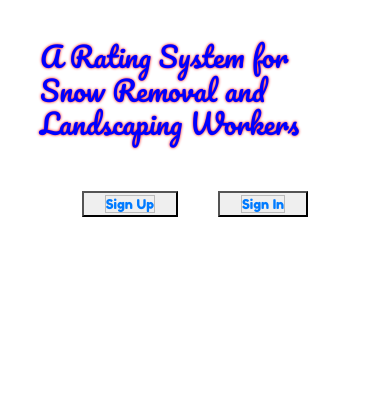
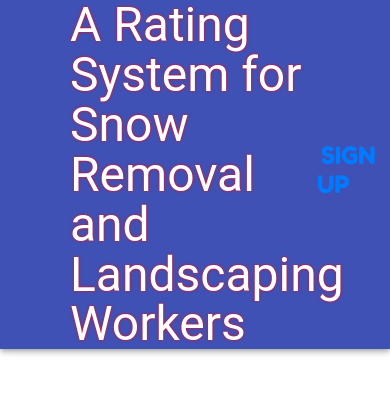
Before and after one commit to rogerdunnhawaii/360-review-client, a React app: page /#/ in a window 390 px wide. Shown: the top 394 px of the page. Built offline with nearby package versions, Linux system fonts and the light colour scheme.

Commit message:
made it look nice

```diff
--- a/package.json
+++ b/package.json
@@ -4,6 +4,7 @@
   "version": "0.1.0",
   "private": true,
   "dependencies": {
+    "@material-ui/core": "^3.9.2",
     "autoprefixer": "7.1.6",
     "axios": "^0.18.0",
     "bootstrap": "^4.3.1",
--- a/src/App.scss
+++ b/src/App.scss
@@ -2,6 +2,15 @@ $success: #c7f282;
 $warning: #f1e681;
 $error: #f08181;
 $charcoal: #ccc;
+
+.container {
+  background-image: url('./css/snowlawn.jpg');
+  background-size: contain;
+}
+
+.mx-4, article, #addMarginTop {
+  opacity: 0.9;
+}
 
 .flash-success,
 .flash-warning,
--- a/src/auth/components/ChangePassword.js
+++ b/src/auth/components/ChangePassword.js
@@ -40,7 +40,7 @@ class ChangePassword extends Component {
       <form className='auth-form' onSubmit={this.onChangePassword}>
         <h3>Change Password</h3>
 
-        <label htmlFor="oldpw">Old Password</label>
+        <label htmlFor="oldpw"><h3>Old Password</h3></label>
         <input
           required
           name="oldPassword"
@@ -49,7 +49,7 @@ class ChangePassword extends Component {
           placeholder="Old Password"
           onChange={this.handleChange}
         />
-        <label htmlFor="newPassword">New Password</label>
+        <label htmlFor="newPassword"><h3>New Password</h3></label>
         <input
           required
           name="newPassword"
--- a/src/auth/components/SignIn.js
+++ b/src/auth/components/SignIn.js
@@ -26,7 +26,7 @@ class SignIn extends Component {
     signIn(this.state)
       .then(res => setUser(res.data.user))
       .then(() => alert(messages.signInSuccess, 'success'))
-      .then(() => history.push('/'))
+      .then(() => history.push('/reviews'))
       .catch(error => {
         console.error(error)
         this.setState({ email: '', password: '' })
@@ -39,8 +39,8 @@ class SignIn extends Component {
 
     return (
       <form className='auth-form' onSubmit={this.onSignIn}>
-        <h3>Sign In</h3>
-        <label htmlFor="email">Email</label>
+        <h2>Sign In</h2>
+        <label htmlFor="email"><h3>Email</h3></label>
         <input
           required
           type="email"
@@ -49,7 +49,7 @@ class SignIn extends Component {
           placeholder="Email"
           onChange={this.handleChange}
         />
-        <label htmlFor="password">Password</label>
+        <label htmlFor="password"><h3>Password</h3></label>
         <input
           required
           name="password"
--- a/src/auth/components/SignUp.js
+++ b/src/auth/components/SignUp.js
@@ -41,9 +41,9 @@ class SignUp extends Component {
 
     return (
       <form className='auth-form' onSubmit={this.onSignUp}>
-        <h3>Sign Up</h3>
+        <h2>Sign Up</h2>
 
-        <label htmlFor="email">Email</label>
+        <label htmlFor="email"><h3>Email</h3></label>
         <input
           required
           name="email"
@@ -52,7 +52,7 @@ class SignUp extends Component {
           placeholder="Email"
           onChange={this.handleChange}
         />
-        <label htmlFor="password">Password</label>
+        <label htmlFor="password"><h3>Password</h3></label>
         <input
           required
           name="password"
@@ -61,7 +61,7 @@ class SignUp extends Component {
           placeholder="Password"
           onChange={this.handleChange}
         />
-        <label htmlFor="passwordConfirmation">Confirm Password</label>
+        <label htmlFor="passwordConfirmation"><h3>Confirm Password</h3></label>
         <input
           required
           name="passwordConfirmation"
--- a/src/css/index.scss
+++ b/src/css/index.scss
@@ -2,6 +2,14 @@ body {
   font-family: sans-serif;
   margin: 0;
   padding: 0;
+}
+
+h3 {
+  color: white;
+}
+
+Link {
+  color: white;
 }
 
 .alert {
--- a/src/header/Header.js
+++ b/src/header/Header.js
@@ -1,20 +1,33 @@
 import React from 'react'
 import { Link } from 'react-router-dom'
+import './Header.scss'
+import PropTypes from 'prop-types'
+import { withStyles } from '@material-ui/core/styles'
+import AppBar from '@material-ui/core/AppBar'
+import Toolbar from '@material-ui/core/Toolbar'
+import Typography from '@material-ui/core/Typography'
+import Button from '@material-ui/core/Button'
+import IconButton from '@material-ui/core/IconButton'
 
-import './Header.scss'
-//
-// const alwaysOptions = (
-//   <React.Fragment>
-//     <button><Link to="/">Home</Link></button>
-//   </React.Fragment>
-// )
+const styles = {
+  root: {
+    flexGrow: 1
+  },
+  grow: {
+    flexGrow: 1
+  },
+  menuButton: {
+    marginLeft: -12,
+    marginRight: 20
+  }
+}
 
 const authenticatedOptions = (
   <React.Fragment>
     <div id="authenticatedOptions">
-      <button><Link to="/reviews">Reviews</Link></button>
-      <button><Link to="/change-password">Change Password</Link></button>
-      <button><Link to="/sign-out">Sign Out</Link></button>
+      <h5><Link to="/reviews">Reviews</Link></h5>
+      <h5><Link to="/change-password">Change Password</Link></h5>
+      <h5><Link to="/sign-out">Sign Out</Link></h5>
     </div>
   </React.Fragment>
 )
@@ -22,25 +35,36 @@ const authenticatedOptions = (
 const unauthenticatedOptions = (
   <React.Fragment>
     <div className="d-flex justify-content-center" id="unauthenticatedOptions">
-      <button className="flex-item"><Link to="/sign-up">Sign Up</Link></button>
-      <button className="flex-item"><Link to="/sign-in">Sign In</Link></button>
+      <h5><Link to="/sign-up">Sign Up</Link></h5>
+      <h5><Link to="/sign-in">Sign In</Link></h5>
     </div>
   </React.Fragment>
 )
 
-const Header = ({ user }) => (
-  <header className="main-header">
-    <h3>A Rating System for Snow Removal and Landscaping Workers</h3>
-    <nav>
-      <div>
-        { user && <span>Welcome, {user.email}</span>}
-      </div>
-      <div>
-        { user ? authenticatedOptions : unauthenticatedOptions }
-        { /* alwaysOptions } */}
-      </div>
-    </nav>
-  </header>
-)
+const Header = ({ user }) => {
+  return (
+    <div className="main-header">
+      <AppBar>
+        <Toolbar>
+          <IconButton color="inherit" aria-label="Menu">
+            <div>
+              { user && <span>Welcome,<br /> {user.email}</span>}
+            </div>
+          </IconButton>
+          <Typography variant="h3" color="inherit">
+          A Rating System for Snow Removal and Landscaping Workers
+          </Typography>
+          <Button color="inherit">
+            { user ? authenticatedOptions : unauthenticatedOptions }
+          </Button>
+        </Toolbar>
+      </AppBar>
+    </div>
+  )
+}
 
-export default Header
+Header.propTypes = {
+  classes: PropTypes.object.isRequired
+}
+
+export default withStyles(styles)(Header)
--- a/src/header/Header.scss
+++ b/src/header/Header.scss
@@ -1,47 +1,53 @@
-$charcoal: #bbb;
-
-h3 {
+#unauthenticatedOptions {
+  color: white;
+}
+// .main-header {
+//   position: fixed sticky;
+// }
+// // $charcoal: #bbb;
+// //
+h2, h3 {
   color: blue;
   font-family: 'Pacifico', cursive;
   text-shadow: 0 0 3px #FF0000;
   margin: 30px;
 }
-
+// //
 button {
   font-family: 'Fredoka One', cursive;
   text: red;
   margin: 20px;
 
 }
-
+// //
 #unauthenticatedOptions {
   display: flex;
   flex-grow: 1;
   align-items: center;
   justify-content: center;
 }
-
-#authenticatedOptions {
-  display: flex;
-  flex-grow: 1;
-}
-
+// //
+// // #authenticatedOptions {
+// //   display: flex;
+// //   flex-grow: 1;
+// // }
+// //
 span {
   font-family: 'Fredoka One', cursive;
   text: green;
+  margin: 20px;
 }
-
+// //
 label {
   margin: 10px;
-  text-transform: uppercase;
 }
-
+// //
 .main-header {
   align-items: center;
   justify-content: center;
   // border-bottom: 1px solid $charcoal;
   // display: flex;
-  height: 100px;
+  height: 60px;
   padding: 0 20px;
 
   a,
@@ -50,7 +56,7 @@ label {
     margin: 0 15px;
   }
 }
-
+// //
 .main-header > nav {
   justify-content: center;
   align-items: center;
@@ -59,32 +65,36 @@ label {
   // justify-content: flex-end;
 }
 
-@media (max-width: 600px) {
-  .main-header {
-    flex-direction: column;
-    justify-content: center;
-    font-size: 0.7em;
-    // height: auto;
-    padding: 10px;
-
-    h1 {
-      font-size: 2.5em;
-    }
-  }
+#addMarginTop {
+  margin-top: 60px;
 }
-
-@media (max-width: 450px) {
-  .main-header > nav {
-    justify-content: center;
-    flex-direction: column;
-    width: 100%;
-
-    a,
-    span {
-      border: 1px solid $charcoal;
-      margin-bottom: 5px;
-      text-align: center;
-      width: 80%;
-    }
-  }
-}
+// //
+// // @media (max-width: 600px) {
+// //   .main-header {
+// //     flex-direction: column;
+// //     justify-content: center;
+// //     font-size: 0.7em;
+// //     // height: auto;
+// //     padding: 10px;
+// //
+// //     h1 {
+// //       font-size: 2.5em;
+// //     }
+// //   }
+// // }
+// //
+// // @media (max-width: 450px) {
+// //   .main-header > nav {
+// //     justify-content: center;
+// //     flex-direction: column;
+// //     width: 100%;
+// //
+// //     a,
+// //     span {
+// //       border: 1px solid $charcoal;
+// //       margin-bottom: 5px;
+// //       text-align: center;
+// //       width: 80%;
+// //     }
+// //   }
+// // }
--- a/src/review/components/CreateReview.js
+++ b/src/review/components/CreateReview.js
@@ -1,6 +1,6 @@
 // code taken from Sign In
 
-import React, { Component, Fragment } from 'react'
+import React, { Component } from 'react'
 import { withRouter, Link } from 'react-router-dom'
 import ReviewForm from './ReviewForm'
 import { createReview } from '../api'
@@ -34,8 +34,6 @@ class CreateReview extends Component {
     this.setState({
       [name]: newRating
     })
-    console.log('newRating', newRating)
-    console.log('name', name)
   }
 
   handleChange = event => {
@@ -98,9 +96,9 @@ class CreateReview extends Component {
     const { handleChange, handleSubmit, changeRating } = this
 
     return (
-      <Fragment>
+      <div id="addMarginTop" className="jumbotron mx-4">
         <h3> Create a new review</h3>
-        <Link to="/reviews">Back to all Reviews</Link>
+        <h2><Link to="/reviews">Back to all Reviews</Link></h2>
         <br />
 
         <ReviewForm handleChange={handleChange} handleSubmit={handleSubmit} changeRating={changeRating}
@@ -119,7 +117,7 @@ class CreateReview extends Component {
             openToFeedback,
             communication,
             comments }} CreateReviewFormStatus={true} />
-      </Fragment>
+      </div>
     )
   }
 }
--- a/src/review/components/ViewReviews.js
+++ b/src/review/components/ViewReviews.js
@@ -1,4 +1,4 @@
-import React, { Component, Fragment } from 'react'
+import React, { Component } from 'react'
 // import axios from 'axios'
 import { Link } from 'react-router-dom'
 // import apiUrl from '../../apiConfig'
@@ -18,7 +18,6 @@ class Reviews extends Component {
 
     viewReviews(user)
       .then(response => {
-        console.log(response)
         this.setState({ reviews: response.data.reviews })
       })
   }
@@ -29,16 +28,15 @@ class Reviews extends Component {
     }
 
     return (
-      <Fragment>
+      <div id="addMarginTop">
         <h3> Reviews:</h3>
-        <Link onClick={this.props.toggleCreateReviewForm} to="/review-create">Create a Review</Link>
+        <h3><Link onClick={this.props.toggleCreateReviewForm} to="/review-create">Create a Review</Link></h3>
         <ul>
           {this.state.reviews.map(review => (
             <div key={review.id} className="jumbotron mx-4">
-              Worker Name:
-              <h2>
-                <Link to={`/reviews/${review.id}`}>{review.name}</Link>
-              </h2>
+              <h3>
+                <Link to={`/reviews/${review.id}`}>Worker Name: {review.name}</Link>
+              </h3>
               <li>Reviewer: {this.props.user.email}</li>
               <li>Phone: {review.phone}</li>
               <li>Address: {review.address}</li>
@@ -98,7 +96,7 @@ class Reviews extends Component {
             </div>
           ))}
         </ul>
-      </Fragment>
+      </div>
     )
   }
 }
```
Also changed, not shown: src/review/components/Review.js (+52 -8 lines), src/review/components/UpdateReview.js (+8 -7 lines), src/css/snowlawn.jpg (added), 1 other file (tests, documents, lock files or other folders).
